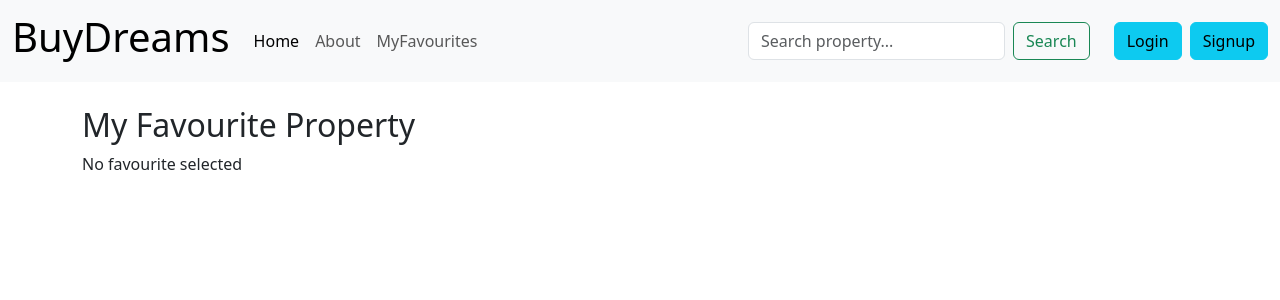
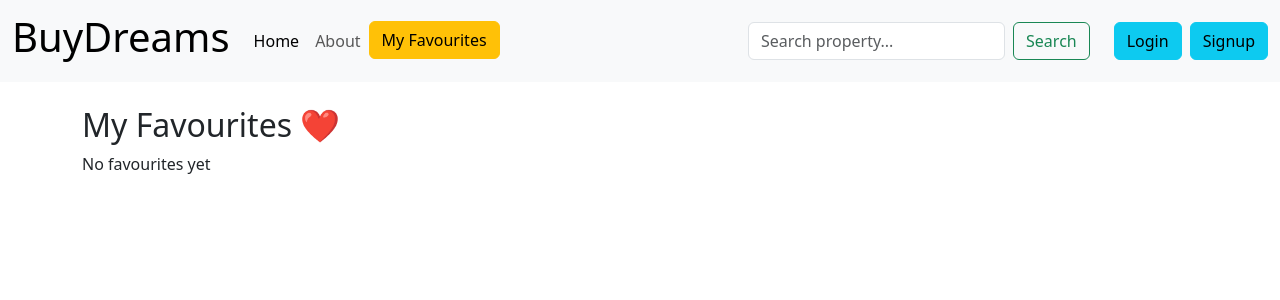
Before and after one commit to surajchy3540/buydreams, a React (Create React App) app in the folder frontend/: page /favourites in a window 1280 px wide. Shown: the top 300 px of the page. Built offline with nearby package versions, Linux system fonts and the light colour scheme.

Commit message:
fixing some error on MyFavourites Page

```diff
--- a/frontend/src/components/MyFavourites.js
+++ b/frontend/src/components/MyFavourites.js
@@ -1,25 +1,65 @@
-import React from "react";
-import { useLocation } from "react-router-dom";
+// import React from "react";
+// import { useLocation } from "react-router-dom";
+
+// const MyFavourites = () => {
+//   const location = useLocation();
+//   const property = location.state;
+
+//   return (
+//     <div className="container mt-4">
+//       <h2>My Favourite Property</h2>
+
+//       {property ? (
+//         <div className="card mt-3" style={{ width: "300px" }}>
+//           <img src={property.img} className="card-img-top" alt="fav" />
+//           <div className="card-body">
+//             <h5 className="card-title">Favourite Property</h5>
+//             <p className="card-text">Saved from Properties page</p>
+//           </div>
+//         </div>
+//       ) : (
+//         <p>No favourite selected</p>
+//       )}
+//     </div>
+//   );
+// };
+
+// export default MyFavourites;
+
+import React, { useContext } from "react";
+import { FavouritesContext } from "../context/FavouritesContext";
 
 const MyFavourites = () => {
-  const location = useLocation();
-  const property = location.state;
+  const { favourites, removeFromFavourites } = useContext(FavouritesContext);
 
   return (
     <div className="container mt-4">
-      <h2>My Favourite Property</h2>
+      <h2>My Favourites ❤️</h2>
 
-      {property ? (
-        <div className="card mt-3" style={{ width: "300px" }}>
-          <img src={property.img} className="card-img-top" alt="fav" />
-          <div className="card-body">
-            <h5 className="card-title">Favourite Property</h5>
-            <p className="card-text">Saved from Properties page</p>
-          </div>
-        </div>
-      ) : (
-        <p>No favourite selected</p>
-      )}
+      <div className="row">
+        {favourites.length === 0 ? (
+          <p>No favourites yet</p>
+        ) : (
+          favourites.map((item) => (
+            <div className="col-md-4 mb-4" key={item.id}>
+              <div className="card">
+                <img src={item.img} className="card-img-top" alt="fav" />
+                <div className="card-body">
+                    <h5 className="card-title">Beautiful Property</h5>
+        <p className="card-text">Modern design with a great location.</p>
+
+                  <button
+                    onClick={() => removeFromFavourites(item.id)}
+                    className="btn btn-danger"
+                  >
+                    Remove
+                  </button>
+                </div>
+              </div>
+            </div>
+          ))
+        )}
+      </div>
     </div>
   );
 };
--- a/frontend/src/components/Navbar.js
+++ b/frontend/src/components/Navbar.js
@@ -31,7 +31,6 @@
 //               </a>
 //             </li>
 
-
 //           </ul>
 //           <form className="d-flex justify-content-start" role="search">
 //             <input
@@ -60,10 +59,9 @@ const Navbar = () => {
   return (
     <nav className="navbar navbar-expand-lg bg-body-tertiary">
       <div className="container-fluid">
-
         {/* Logo */}
         <Link className="navbar-brand" to="/">
-         <h1>BuyDreams</h1>
+          <h1>BuyDreams</h1>
         </Link>
 
         {/* Toggle button (mobile) */}
@@ -77,7 +75,6 @@ const Navbar = () => {
         </button>
 
         <div className="collapse navbar-collapse" id="navbarSupportedContent">
-
           {/* Left side menu */}
           <ul className="navbar-nav me-auto mb-2 mb-lg-0">
             <li className="nav-item">
@@ -92,8 +89,8 @@ const Navbar = () => {
               </Link>
             </li>
             <li className="nav-item">
-              <Link className="nav-link" to="/favourites">
-                MyFavourites
+              <Link to="/favourites" className="btn btn-warning">
+                My Favourites
               </Link>
             </li>
           </ul>
@@ -119,7 +116,6 @@ const Navbar = () => {
               Signup
             </Link>
           </div>
-
         </div>
       </div>
     </nav>
--- a/frontend/src/components/Properties.js
+++ b/frontend/src/components/Properties.js
@@ -1,6 +1,69 @@
-import React, { useState } from "react";
-import { FaHeart } from "react-icons/fa";
-import { Link } from "react-router-dom";
+// import React, { useState } from "react";
+// import { FaHeart } from "react-icons/fa";
+// import { Link } from "react-router-dom";
+// import img1 from "./image/appart1.jpg";
+// import img2 from "./image/appart2.jpg";
+// import img3 from "./image/land1.jpg";
+// import img4 from "./image/land2.jpg";
+// import img5 from "./image/room1.jpg";
+// import img6 from "./image/room2.jpg";
+
+// const Properties = () => {
+//   const images = [img1, img2, img3, img4, img5, img6, img1, img2, img3];
+
+//   return (
+//     <div className="container mt-4">
+//       <div className="row">
+//         {images.map((img, index) => (
+//           <div className="col-md-4 mb-4" key={index}>
+//             <Card img={img} />
+//           </div>
+//         ))}
+//       </div>
+//     </div>
+//   );
+// };
+
+// const Card = ({ img }) => {
+//   const [liked, setLiked] = useState(false);
+
+//   return (
+//     <div className="card position-relative">
+//       {/* <FaHeart
+//         onClick={() => setLiked(!liked)}
+//         style={{
+//           position: 'absolute',
+//           top: '10px',
+//           right: '10px',
+//           cursor: 'pointer',
+//           color: liked ? 'red' : 'white',
+//           fontSize: '24px'
+//         }}
+//       /> */}
+
+//       <img src={img} className="card-img-top" alt="property" />
+
+//       <div className="card-body">
+//         <h5 className="card-title">Beautiful Property</h5>
+//         <p className="card-text">Modern design with a great location.</p>
+//         <div className="d-flex justify-content-end">
+//           <Link
+//             to="/favourites"
+//             className="btn btn-info my-2"
+//             style={{ width: "70px", height: "35px", cursor: "pointer" }}
+//           >
+//             Like
+//           </Link>
+//         </div>
+//       </div>
+//     </div>
+//   );
+// };
+
+// export default Properties;
+
+import React, { useContext } from "react";
+import { FavouritesContext } from "../context/FavouritesContext";
 import img1 from "./image/appart1.jpg";
 import img2 from "./image/appart2.jpg";
 import img3 from "./image/land1.jpg";
@@ -16,7 +79,7 @@ const Properties = () => {
       <div className="row">
         {images.map((img, index) => (
           <div className="col-md-4 mb-4" key={index}>
-            <Card img={img} />
+            <Card img={img} id={index} />
           </div>
         ))}
       </div>
@@ -24,36 +87,25 @@ const Properties = () => {
   );
 };
 
-const Card = ({ img }) => {
-  const [liked, setLiked] = useState(false);
+const Card = ({ img, id }) => {
+  const { addToFavourites } = useContext(FavouritesContext);
 
   return (
     <div className="card position-relative">
-      {/* <FaHeart
-        onClick={() => setLiked(!liked)}
-        style={{
-          position: 'absolute',
-          top: '10px',
-          right: '10px',
-          cursor: 'pointer',
-          color: liked ? 'red' : 'white',
-          fontSize: '24px'
-        }}
-      /> */}
-
       <img src={img} className="card-img-top" alt="property" />
 
       <div className="card-body">
         <h5 className="card-title">Beautiful Property</h5>
         <p className="card-text">Modern design with a great location.</p>
+
         <div className="d-flex justify-content-end">
-          <Link
-            to="/favourites"
+          <button
+            onClick={() => addToFavourites({ id, img })}
             className="btn btn-info my-2"
             style={{ width: "70px", height: "35px", cursor: "pointer" }}
           >
             Like
-          </Link>
+          </button>
         </div>
       </div>
     </div>
@@ -61,49 +113,3 @@ const Card = ({ img }) => {
 };
 
 export default Properties;
-
-// import { useEffect, useState } from "react";
-// import API from "../api";
-
-// function Properties() {
-//   const [properties, setProperties] = useState([]);
-//   const [favorites, setFavorites] = useState([]);
-
-//   useEffect(() => {
-//     fetchProperties();
-//   }, []);
-
-//   const fetchProperties = async () => {
-//     const res = await API.get("/properties");
-//     setProperties(res.data);
-//   };
-
-//   const addToFavorites = (property) => {
-//     setFavorites([...favorites, property]);
-//   };
-
-//   return (
-//     <div>
-//       <h2>Properties</h2>
-
-//       {properties.map((p) => (
-//         <div key={p._id}>
-//           <h3>{p.title}</h3>
-//           <p>{p.price}</p>
-//           <p>{p.location}</p>
-//           <button onClick={() => addToFavorites(p)}>❤️ Like</button>
-//         </div>
-//       ))}
-
-//       <h2>My Favorites</h2>
-
-//       {favorites.map((f, index) => (
-//         <div key={index}>
-//           <h4>{f.title}</h4>
-//         </div>
-//       ))}
-//     </div>
-//   );
-// }
-
-// export default Properties;
--- /dev/null
+++ b/frontend/src/context/FavouritesContext.js
@@ -0,0 +1,36 @@
+import React, { createContext, useState, useEffect } from "react";
+
+export const FavouritesContext = createContext();
+
+export const FavouritesProvider = ({ children }) => {
+  const [favourites, setFavourites] = useState([]);
+
+  // Load from localStorage
+  useEffect(() => {
+    const saved = JSON.parse(localStorage.getItem("favourites"));
+    if (saved) setFavourites(saved);
+  }, []);
+
+  // Save to localStorage
+  useEffect(() => {
+    localStorage.setItem("favourites", JSON.stringify(favourites));
+  }, [favourites]);
+
+  const addToFavourites = (property) => {
+    if (!favourites.find((item) => item.id === property.id)) {
+      setFavourites([...favourites, property]);
+    }
+  };
+
+  const removeFromFavourites = (id) => {
+    setFavourites(favourites.filter((item) => item.id !== id));
+  };
+
+  return (
+    <FavouritesContext.Provider
+      value={{ favourites, addToFavourites, removeFromFavourites }}
+    >
+      {children}
+    </FavouritesContext.Provider>
+  );
+};
--- a/frontend/src/index.js
+++ b/frontend/src/index.js
@@ -5,15 +5,18 @@ import App from './App';
 import reportWebVitals from './reportWebVitals';
 import 'bootstrap/dist/css/bootstrap.min.css';
 
+// ✅ import provider
+import { FavouritesProvider } from "./context/FavouritesContext";
 
 const root = ReactDOM.createRoot(document.getElementById('root'));
+
 root.render(
   <React.StrictMode>
-    <App />
+    {/* ✅ wrap here */}
+    <FavouritesProvider>
+      <App />
+    </FavouritesProvider>
   </React.StrictMode>
 );
 
-// If you want to start measuring performance in your app, pass a function
-// to log results (for example: reportWebVitals(console.log))
-// or send to an analytics endpoint. Learn more: https://bit.ly/CRA-vitals
 reportWebVitals();
```
